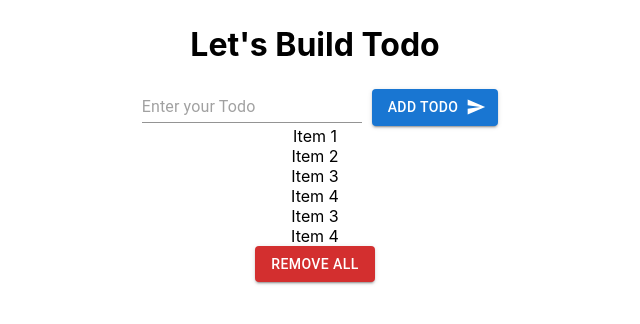
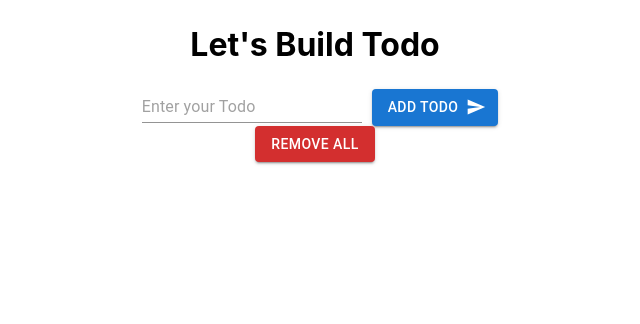
Before and after one commit to dealbisac/first-project-a, a React (Create React App) app: page / in a window 1280 px wide. Shown: the top 324 px of the page, without its empty margins (325-965 px from the left). Built offline with nearby package versions, Linux system fonts and the light colour scheme.

Commit message:
add material ui

```diff
--- a/src/App.js
+++ b/src/App.js
@@ -4,7 +4,7 @@ import Button from '@mui/material/Button';
 import Input from '@mui/material/Input';
 import SendIcon from '@mui/icons-material/Send';
 
-
+import Todo from './components/Todo';
 
 function App() {
   const [todos, setTodos] = useState([])
@@ -35,24 +35,12 @@ function App() {
           Add Todo
         </Button>
       </form>
-
-
-      {/* <ul>
+      <ul>
         {todos.map(todo => (
           <Todo todo={todo} />
         ))}
 
-      </ul> */}
-
-      <ul>
-        <li>Item 1</li>
-        <li>Item 2</li>
-        <li>Item 3</li>
-        <li>Item 4</li>
-        <li>Item 3</li>
-        <li>Item 4</li>
       </ul>
-
       <Button
       variant="contained"
       className="removeall"
--- /dev/null
+++ b/src/components/Todo.jsx
@@ -0,0 +1,10 @@
+import React from 'react'
+import './Todo.css'
+
+const Todo = (props) => {
+  return (
+    <div>{props.todo}</div>
+  )
+}
+
+export default Todo
```
Also changed, not shown: src/components/Todo.css (added).
